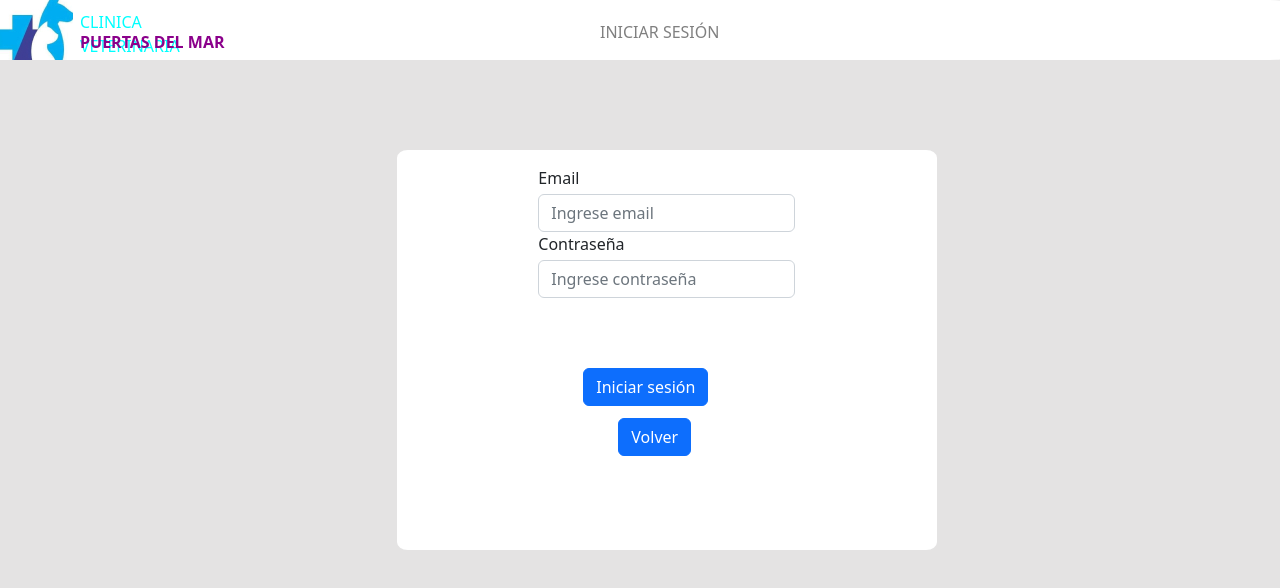
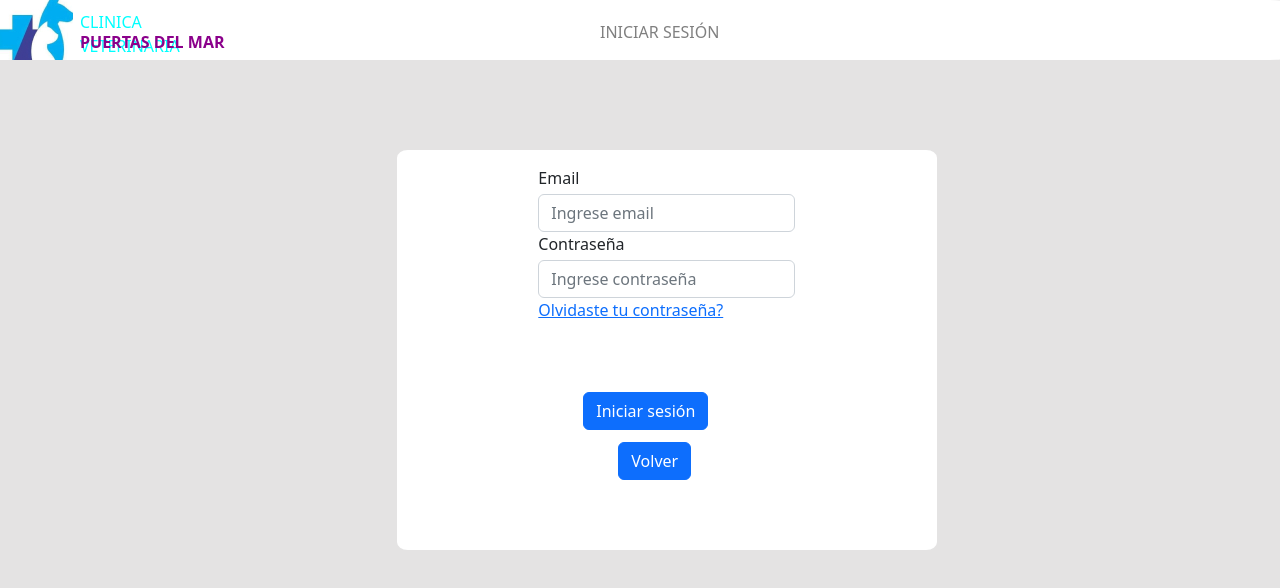
Before and after one commit to barbar4bm/frontend-c19-pets, a React (Create React App) app in the folder frontend/: page /login in a window 1280 px wide. Shown: the top 588 px of the page. Built offline with nearby package versions, Linux system fonts and the light colour scheme.

Commit message:
opcion no funcional de recuperar contraseña

```diff
--- a/frontend/src/pages/InicioSesion/PantallaSesion.js
+++ b/frontend/src/pages/InicioSesion/PantallaSesion.js
@@ -41,6 +41,9 @@ export const PantallaSesion = () => {
                 className="form-control mt-1"
                 placeholder="Ingrese contraseña"
               />
+              <div className='link-olvidar'>
+                <a href=''>Olvidaste tu contraseña?</a>
+              </div>
               <button type="submit" className="btn btn-primary" style={{ float: 'center' ,top:'70px' , left:'45px'}} >
                 Iniciar sesión
               </button>
@@ -48,6 +51,8 @@ export const PantallaSesion = () => {
               <button type="submit" className="btn btn-primary" style={{ float: 'center' ,top:'120px' , left:'-45px'}} >
                 Volver
               </button>
+
+
             </div>
           </div>
         </div>
```
